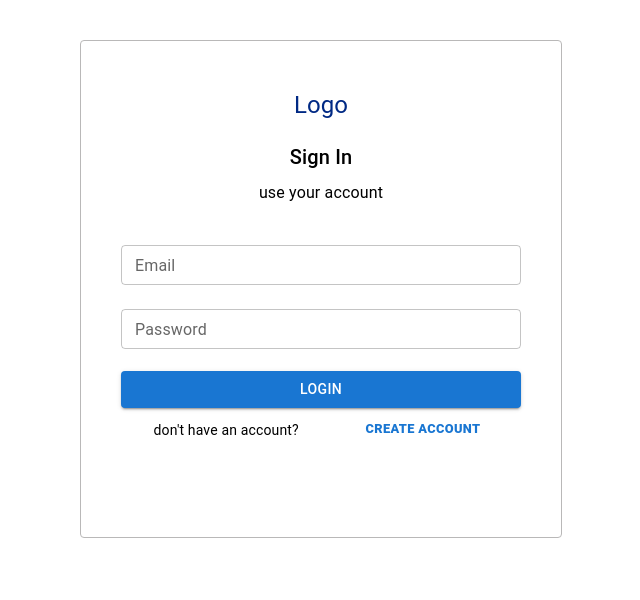
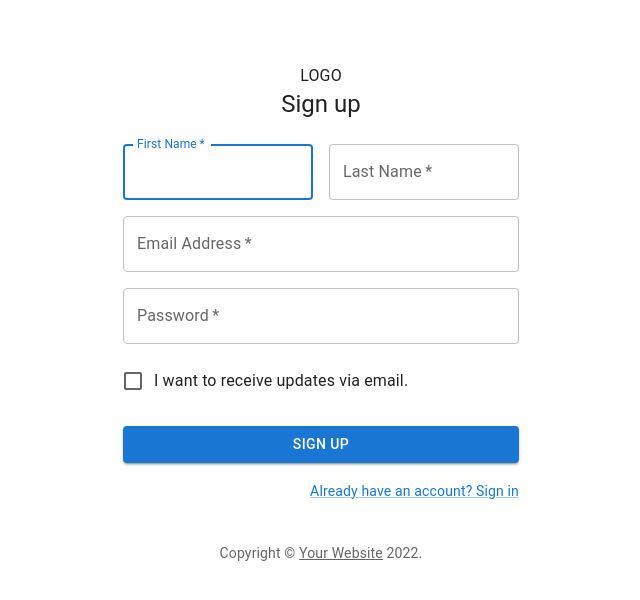
Before and after one commit to Pradyumna-Hegde/Littles, a React (Create React App) app: page / in a window 1280 px wide. Shown: the top 600 px of the page, without its empty margins (319-959 px from the left). Built offline with nearby package versions, Linux system fonts and the light colour scheme.

Commit message:
added LoginForm component

```diff
--- a/src/App.js
+++ b/src/App.js
@@ -1,7 +1,7 @@
-import LoginForm from "./components/LoginForm";
+import Signup from "./components/SignupForm/Signup";
 
 function App() {
-  return <LoginForm />;
+  return <Signup />;
 }
 
 export default App;
--- /dev/null
+++ b/src/components/SignupForm/Signup.jsx
@@ -0,0 +1,142 @@
+import * as React from "react";
+import {
+  Button,
+  CssBaseline,
+  TextField,
+  FormControlLabel,
+  Checkbox,
+  Link,
+  Grid,
+  Box,
+  Typography,
+  Container,
+} from "@mui/material";
+import { createTheme, ThemeProvider } from "@mui/material/styles";
+
+function Copyright(props) {
+  return (
+    <Typography
+      variant="body2"
+      color="text.secondary"
+      align="center"
+      {...props}
+    >
+      {"Copyright © "}
+      <Link color="inherit" href="https://mui.com/">
+        Your Website
+      </Link>{" "}
+      {new Date().getFullYear()}
+      {"."}
+    </Typography>
+  );
+}
+
+const theme = createTheme();
+
+export default function SignUp() {
+  const handleSubmit = (event) => {
+    event.preventDefault();
+    const data = new FormData(event.currentTarget);
+    console.log({
+      email: data.get("email"),
+      password: data.get("password"),
+    });
+  };
+
+  return (
+    <ThemeProvider theme={theme}>
+      <Container component="main" maxWidth="xs">
+        <CssBaseline />
+        <Box
+          sx={{
+            marginTop: 8,
+            display: "flex",
+            flexDirection: "column",
+            alignItems: "center",
+          }}
+        >
+          <Typography>LOGO</Typography>
+
+          <Typography component="h1" variant="h5">
+            Sign up
+          </Typography>
+          <Box
+            component="form"
+            noValidate
+            onSubmit={handleSubmit}
+            sx={{ mt: 3 }}
+          >
+            <Grid container spacing={2}>
+              <Grid item xs={12} sm={6}>
+                <TextField
+                  autoComplete="given-name"
+                  name="firstName"
+                  required
+                  fullWidth
+                  id="firstName"
+                  label="First Name"
+                  autoFocus
+                />
+              </Grid>
+              <Grid item xs={12} sm={6}>
+                <TextField
+                  required
+                  fullWidth
+                  id="lastName"
+                  label="Last Name"
+                  name="lastName"
+                  autoComplete="family-name"
+                />
+              </Grid>
+              <Grid item xs={12}>
+                <TextField
+                  required
+                  fullWidth
+                  id="email"
+                  label="Email Address"
+                  name="email"
+                  autoComplete="email"
+                />
+              </Grid>
+              <Grid item xs={12}>
+                <TextField
+                  required
+                  fullWidth
+                  name="password"
+                  label="Password"
+                  type="password"
+                  id="password"
+                  autoComplete="new-password"
+                />
+              </Grid>
+              <Grid item xs={12}>
+                <FormControlLabel
+                  control={
+                    <Checkbox value="allowExtraEmails" color="primary" />
+                  }
+                  label="I want to receive updates via email."
+                />
+              </Grid>
+            </Grid>
+            <Button
+              type="submit"
+              fullWidth
+              variant="contained"
+              sx={{ mt: 3, mb: 2 }}
+            >
+              Sign Up
+            </Button>
+            <Grid container justifyContent="flex-end">
+              <Grid item>
+                <Link href="#" variant="body2">
+                  Already have an account? Sign in
+                </Link>
+              </Grid>
+            </Grid>
+          </Box>
+        </Box>
+        <Copyright sx={{ mt: 5 }} />
+      </Container>
+    </ThemeProvider>
+  );
+}
```
Also changed, not shown: src/components/LoginForm/LoginForm.css (renamed from src/components/LoginForm.css), src/components/LoginForm/LoginForm.jsx (renamed from src/components/LoginForm.jsx).
